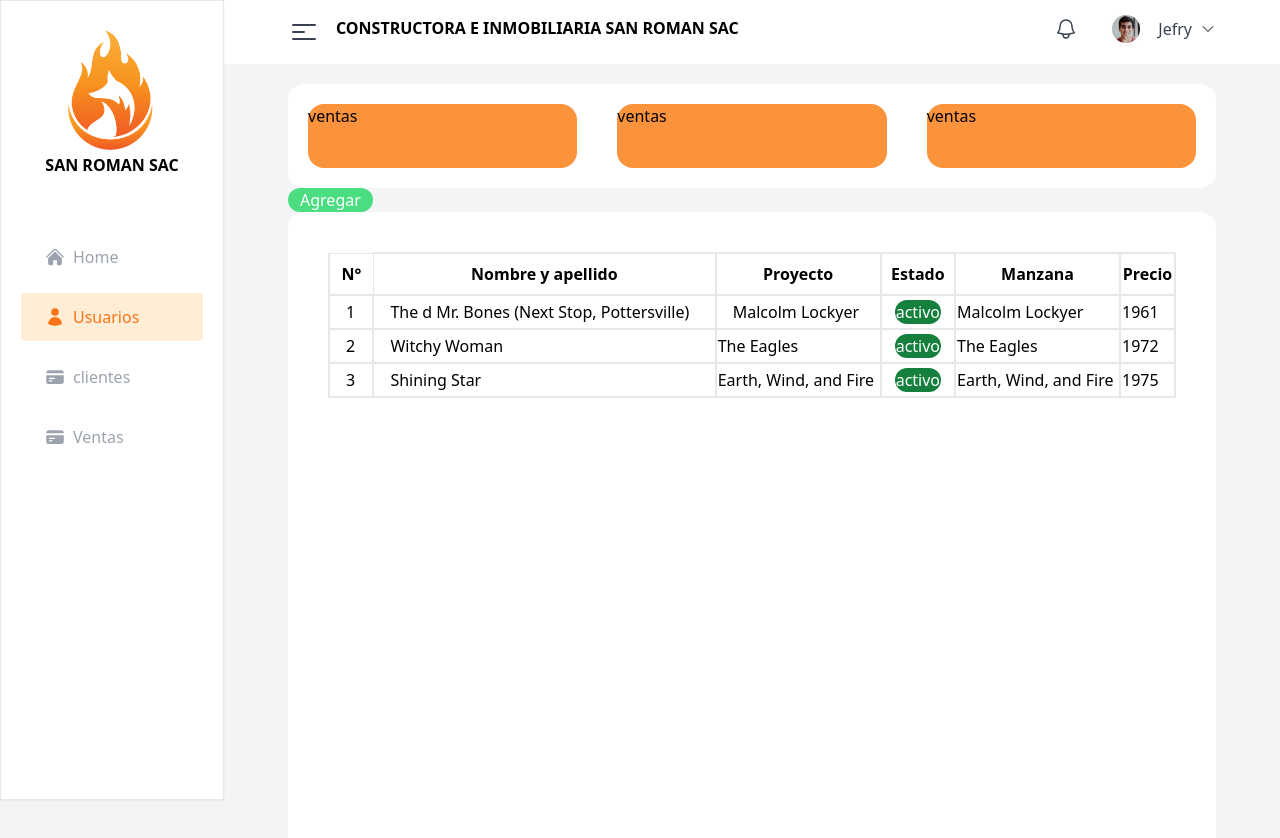
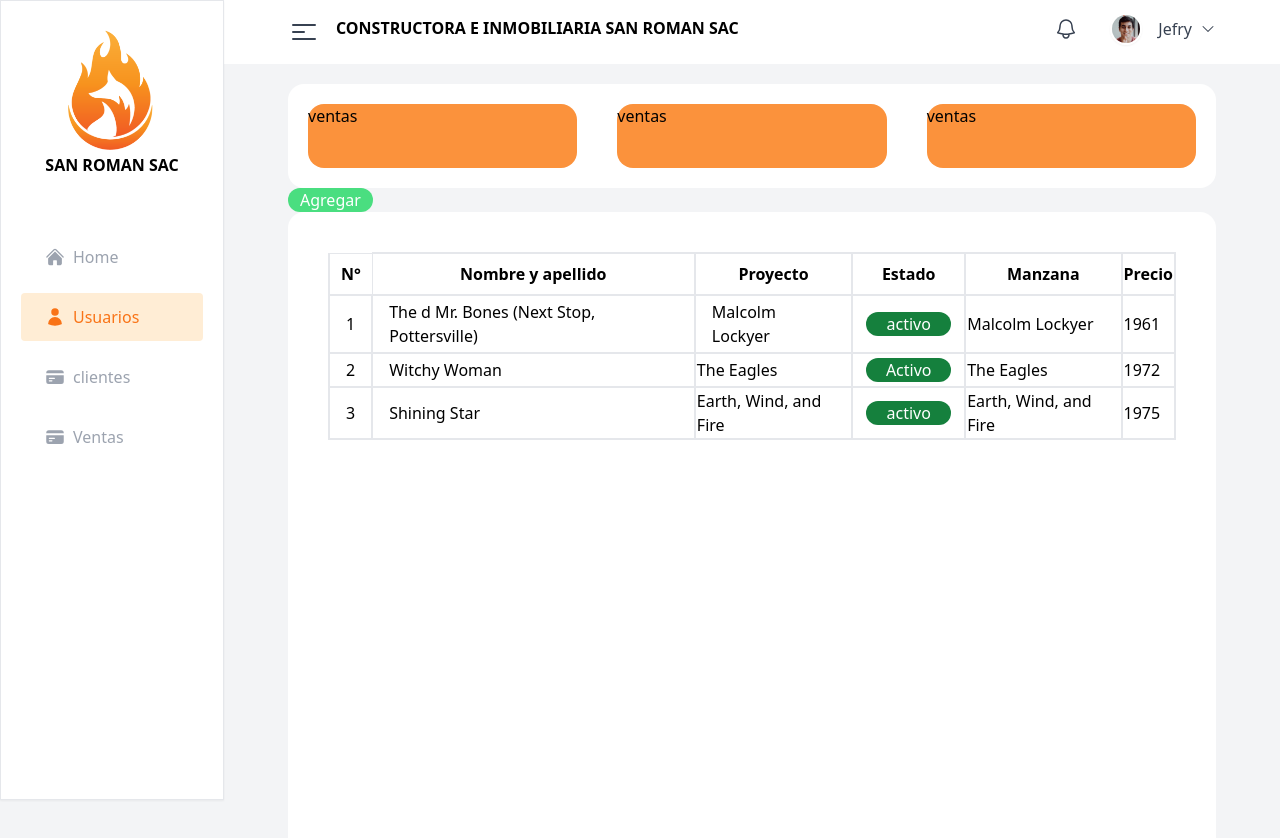
Before and after one commit to jefrydep/san_roman_app_front, a Next.js app: page /usuarios in a window 1280 px wide. Shown: the top 838 px of the page. Built offline with nearby package versions, Linux system fonts and the light colour scheme.

Commit message:
button isActive added

```diff
--- a/pages/usuarios.tsx
+++ b/pages/usuarios.tsx
@@ -1,6 +1,13 @@
-import React from "react";
+import React, { useState } from "react";
 
 const usuarios = () => {
+
+  const [isactive, setIsactive] = useState(true)
+
+  const handleIsUserActove = ()=>{
+  setIsactive(!isactive)
+
+  }
   return (
     <>
       <div className=" mt-5  flex   bg-white rounded-2xl justify-a  flex-row">
@@ -53,10 +60,20 @@ const usuarios = () => {
               </td>
               <td className="border-2 px-4">Witchy Woman</td>
               <td className="border-2">The Eagles</td>
-              <td className="border-2 py-1">
-                <div className="bg-green-700 mx-3 rounded-xl text-center text-white">
-                  activo
-                </div>
+              <td className="border-2   py-1">
+
+                {isactive?    <button  className="min-w-[85px] bg-green-700 mx-3 rounded-xl text-center text-white" onClick={handleIsUserActove}>
+
+                  Activo
+
+                </button>:   <button className=" min-w-[85px] bg-orange-300 mx-3 rounded-xl text-center text-white" onClick={handleIsUserActove}>
+
+                  Inactivo
+
+                </button>}
+                <button onClick={handleIsUserActove}>
+
+                </button>
               </td>
               <td className="border-2">The Eagles</td>
               <td className="border-2">1972</td>
```
